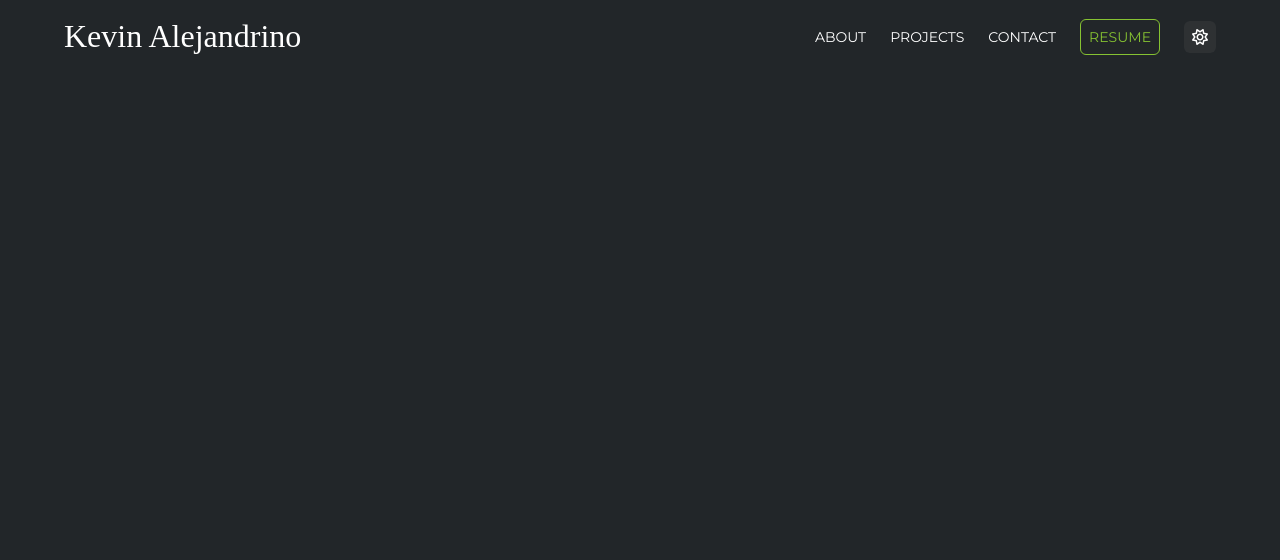
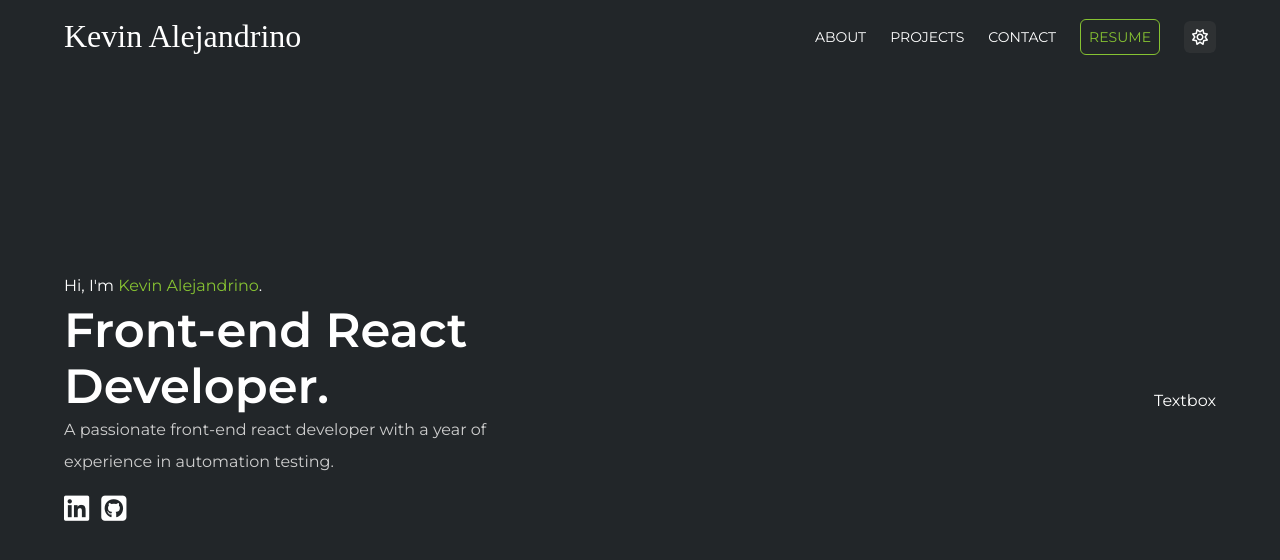
Before and after one commit to kgalejandrino/portfolio, a React (Create React App) app: page / in a window 1280 px wide. Shown: the top 560 px of the page. Built offline with nearby package versions, Linux system fonts and the light colour scheme; a web font is replaced by a local one.

Commit message:
Added hero section, textbox and socials link. Next: Skills component

```diff
--- a/src/App.js
+++ b/src/App.js
@@ -1,10 +1,12 @@
 import React, { Fragment } from "react";
 import Header from "./components/Header/Header";
+import Home from "./components/Home/Home";
 
 function App() {
   return (
     <Fragment>
       <Header />
+      <Home />
     </Fragment>
   );
 }
--- /dev/null
+++ b/src/components/Home/Home.js
@@ -0,0 +1,25 @@
+import classes from "./Home.module.css";
+
+const Home = () => {
+  return (
+    <section className={`${classes["section-hero"]} row flex`}>
+      <div className={classes.textbox}>
+        <p>
+          Hi, I'm <span className={classes.name}>Kevin Alejandrino</span>.
+        </p>
+        <h1 className={classes.title}>Front-end React Developer.</h1>
+        <p>
+          A passionate front-end react developer with a year of experience in
+          automation testing.
+        </p>
+        <div className={classes.socials}>
+          <i class="fa-brands fa-linkedin"></i>
+          <i class="fa-brands fa-square-github"></i>
+        </div>
+      </div>
+      <div>Textbox</div>
+    </section>
+  );
+};
+
+export default Home;
--- /dev/null
+++ b/src/components/Home/Home.module.css
@@ -0,0 +1,31 @@
+.section-hero {
+    height: 100vh;
+}
+
+.textbox {
+    line-height: 32px;
+    max-width: 450px;
+}
+
+.textbox p:last-of-type { color: #cecece; }
+
+.name { color: #86C232; }
+
+.title {
+    font-size: 3rem;
+    line-height: 56px;
+}
+
+.socials { margin-top: 16px; }
+
+.socials i {
+    font-size: 1.8rem;
+    margin-right: 12px;
+    cursor: pointer;
+    transform: scale(1);
+}
+
+.socials i:hover {
+    color: #86C232;
+    transform: scale(1.2);
+}
--- a/src/index.css
+++ b/src/index.css
@@ -11,7 +11,11 @@ body {
 }
 
 header {
+    position: fixed;
+    top: 0;
+    left: 0;
     padding: 18px 0;
+    width: 100%;
 }
 
 .row {
```
